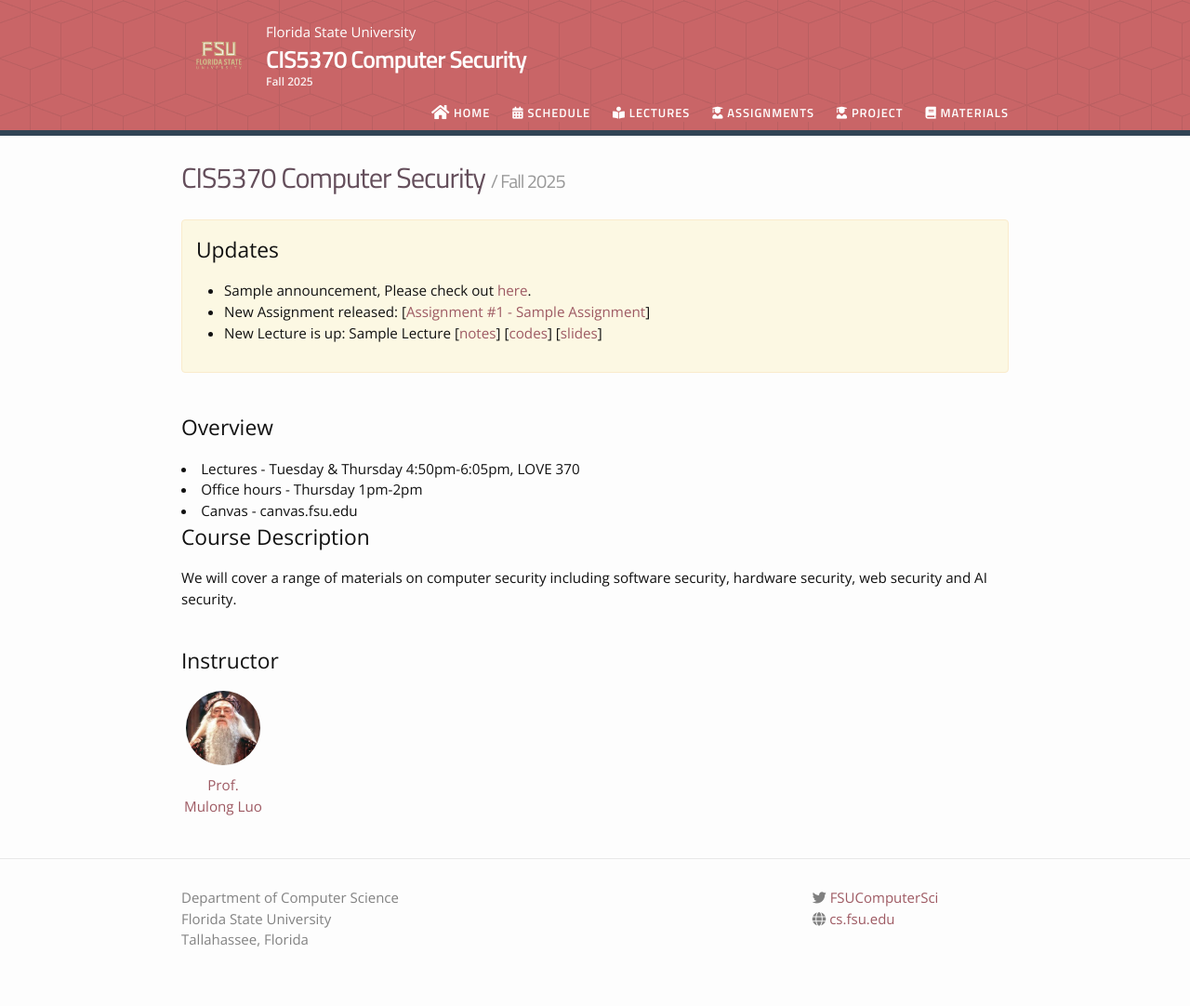
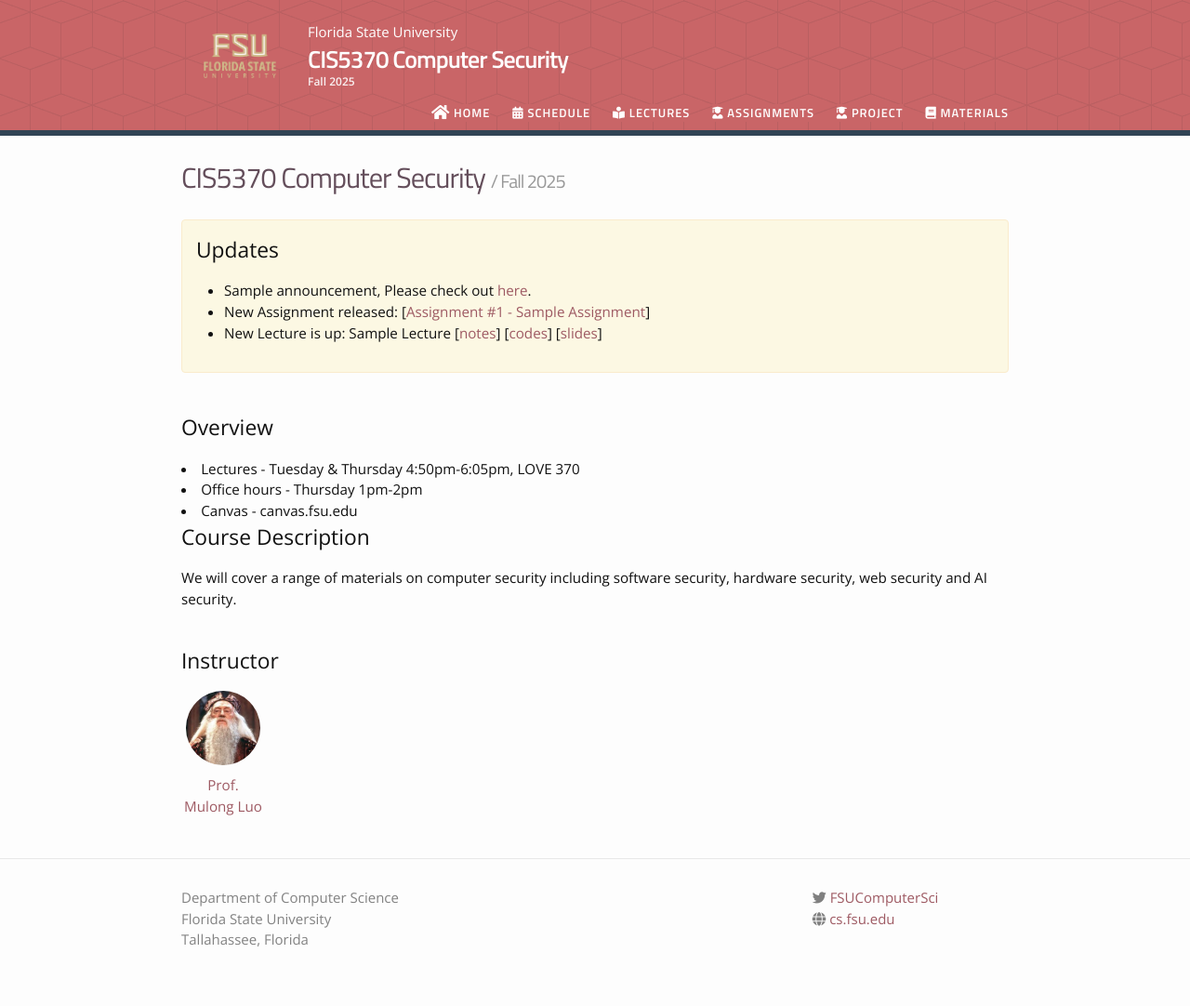
Before and after one commit to cis5370-fall2025/cis5370-fall2025.github.io, a Jekyll site: the page built from index.md, in a window 1280 px wide. Shown: the whole page at 93% size. Built offline with Jekyll 4.4.1, drawn with Linux system fonts in a browser that asks for light colours; nearby versions of some CDN libraries.

Commit message:
Update header.html

```diff
--- a/_includes/header.html
+++ b/_includes/header.html
@@ -2,7 +2,7 @@
 
   <div class="wrapper" style="z-index: 100;">
       <table><tr>
-          <td><img width="75" src="{{ "/_images/logo.png" | prepend: site.baseurl }}" valign="middle"></td>
+          <td><img width="120" src="{{ "/_images/logo.png" | prepend: site.baseurl }}" valign="middle"></td>
           <td style="padding-left:10px;"><a class="schoolname" style="font-size: 15px;" class="site-title" href="{{ site.schoolurl }}">{{ site.schoolname }}</a>
           <br/>
           <span style="margin-top: -2px;margin-bottom: -10px;" class="site-title"><a href="{{ site.baseurl }}/" title="{{ site.course_name }} / {{ site.course_semester }} - {{ site.schoolname }}"><b>{{ site.course_name }}</a></b></span>
```
